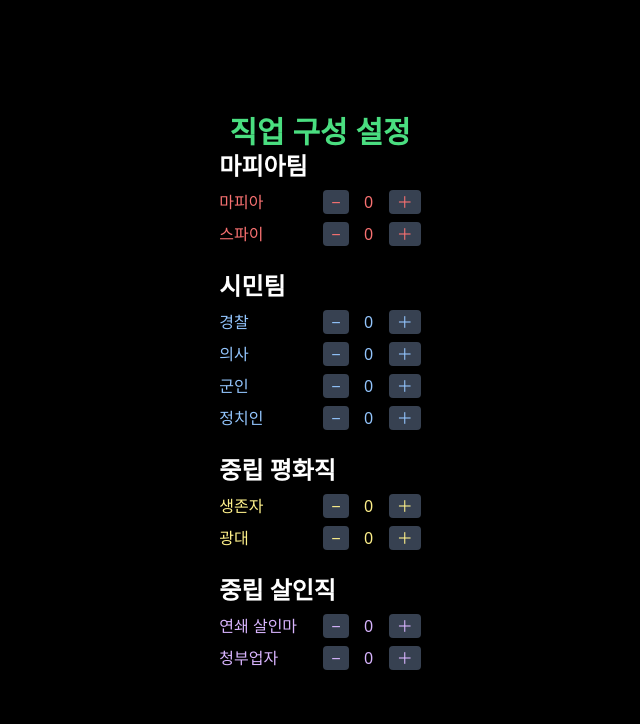
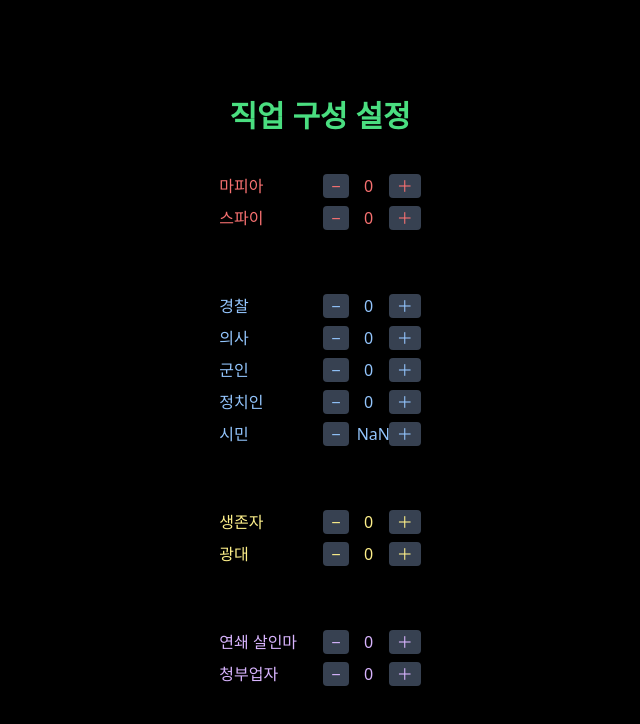
Before and after one commit to kuro793/Midnight-Mafia, a React (Vite) app: page /Midnight-Mafia/role-select in a window 1280 px wide. Shown: the top 724 px of the page, without its empty margins (320-960 px from the left). Built offline with nearby package versions, Linux system fonts and the light colour scheme.

Commit message:
Update RoleSelect.jsx

```diff
--- a/src/pages/game/setting/RoleSelect.jsx
+++ b/src/pages/game/setting/RoleSelect.jsx
@@ -23,6 +23,7 @@ export default function RoleSelect() {
     { key: 'doctor', label: '의사', color: 'text-blue-300', team: '시민팀' },
     { key: 'soldier', label: '군인', color: 'text-blue-300', team: '시민팀' },
     { key: 'politician', label: '정치인', color: 'text-blue-300', team: '시민팀' },
+    { key: 'citizen', label: '시민', color: 'text-blue-300', team: '시민팀', auto: true },
     { key: 'survivor', label: '생존자', color: 'text-yellow-200', team: '중립 평화직' },
     { key: 'fool', label: '광대', color: 'text-yellow-200', team: '중립 평화직' },
     { key: 'serialKiller', label: '연쇄 살인마', color: 'text-purple-300', team: '중립 살인직' },
@@ -44,6 +45,20 @@ export default function RoleSelect() {
       hitman: 0,
     };
   });
+
+  useEffect(() => {
+    const totalAssigned = Object.entries(roles)
+      .filter(([key]) => key !== "citizen")
+      .reduce((sum, [, count]) => sum + count, 0);
+
+    const remaining = Math.max(0, playerCount - totalAssigned);
+
+    setRoles(prev => ({
+      ...prev,
+      citizen: remaining,
+    }));
+  }, [roles.spy, roles.mafia, roles.police, roles.doctor, roles.soldier, roles.politician, roles.survivor, roles.fool, roles.serialKiller, roles.hitman, playerCount]);
+
 
   function updateRole(key, delta, max) {
     setRoles(prev => {
@@ -72,7 +87,7 @@ export default function RoleSelect() {
       <div className="flex flex-col gap-2">
         {[...new Set(rolesConfig.map(r => r.team))].map(team => (
           <div key={team} className="mb-4">
-            <h2 className="text-2xl font-bold text-white mb-2">{team}</h2>
+            <h2 className="text-2xl font-bold ${color} mb-2">{team}</h2>
             <div className="flex flex-col gap-2">
               {rolesConfig
                 .filter(r => r.team === team)
@@ -81,8 +96,8 @@ export default function RoleSelect() {
                     <RoleCounter
                       role={label}
                       count={roles[key]}
-                      onIncrement={() => updateRole(key, 1, playerCount)}
-                      onDecrement={() => updateRole(key, -1, playerCount)}
+                      onIncrement={() => !auto && updateRole(key, 1, playerCount)}
+                      onDecrement={() => !auto && updateRole(key, -1, playerCount)}
                     />
                   </div>
                 ))}
```
